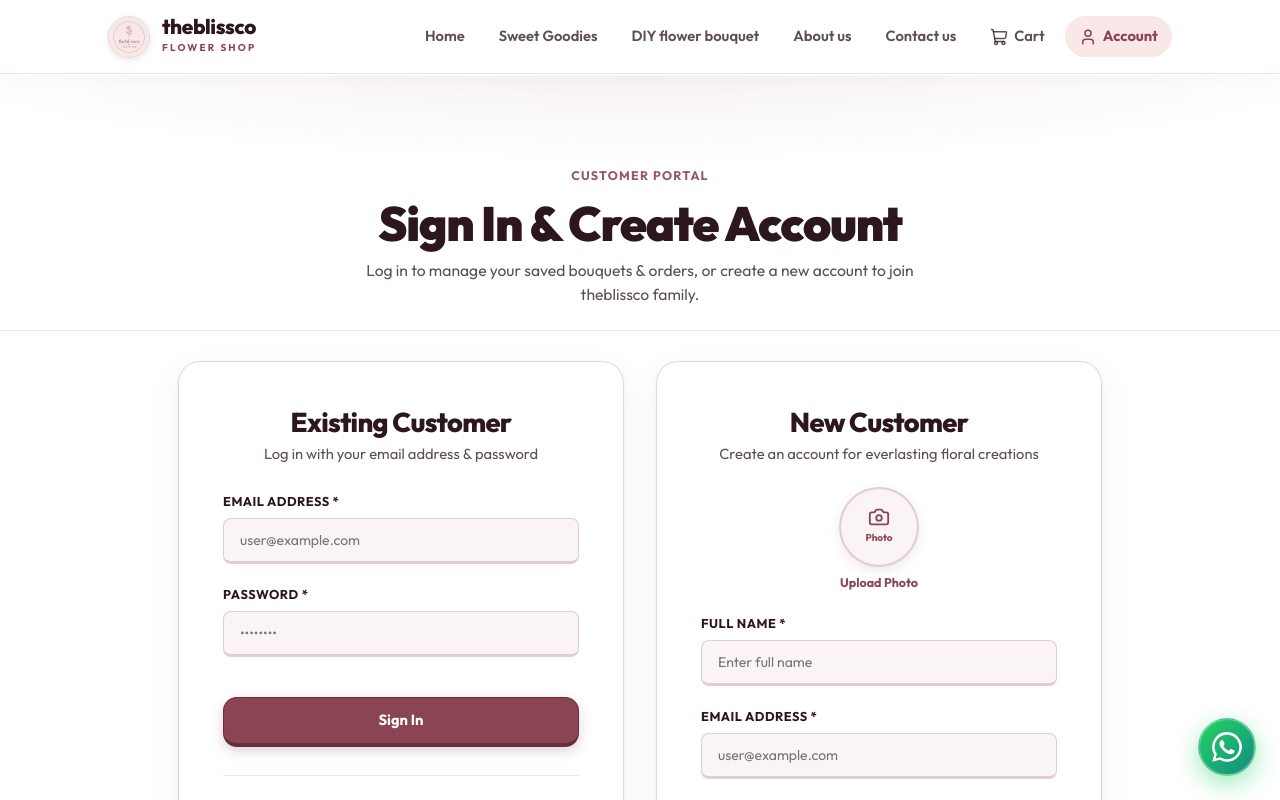
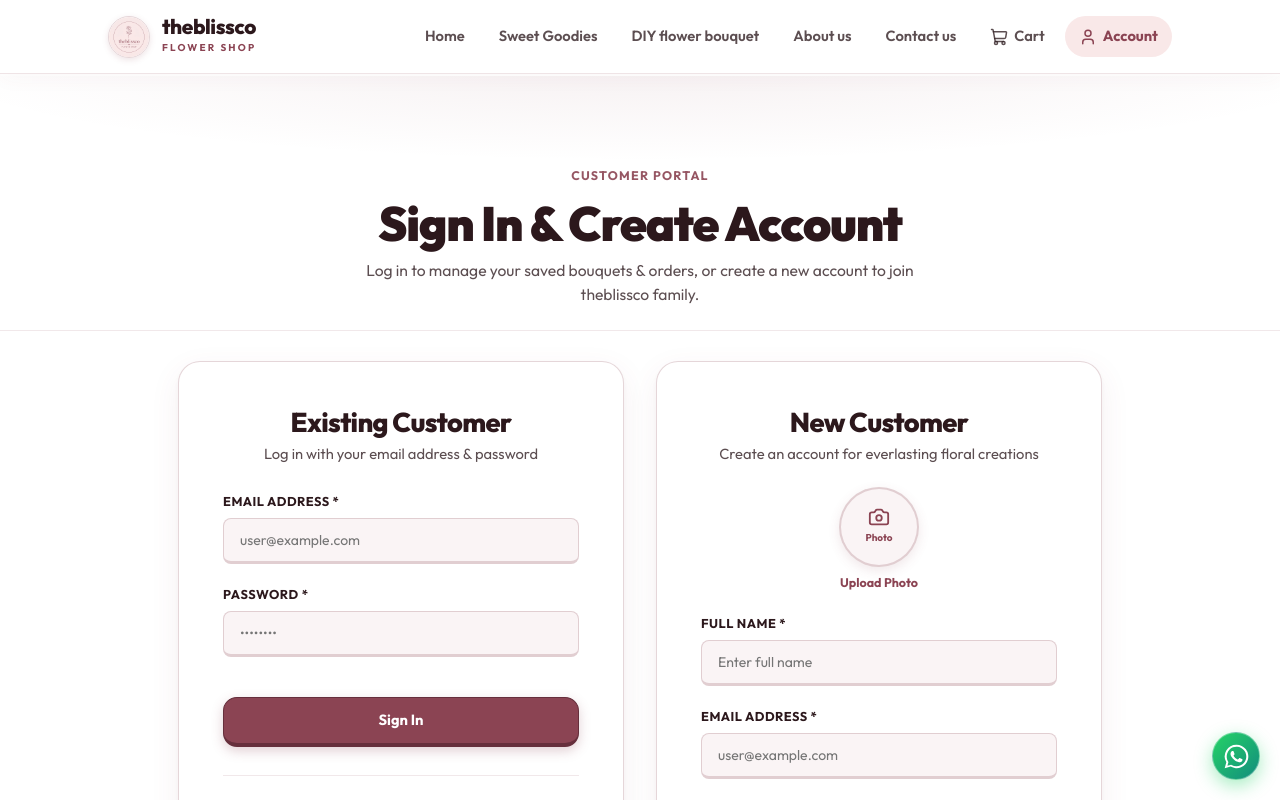
Before and after one commit to kishanptel/tbc-frontend, a React (Vite) app: page /account in a window 1280 px wide. Shown: the top 800 px of the page. Built offline with nearby package versions, Linux system fonts and the light colour scheme; no server answers.

Commit message:
Update WhatsApp float widget icon

```diff
--- a/src/components/WhatsAppWidget.jsx
+++ b/src/components/WhatsAppWidget.jsx
@@ -12,35 +12,35 @@ export default function WhatsAppWidget({ phone = "919265962281", defaultMessage
       className="whatsapp-float-btn"
       style={{
         position: 'fixed',
-        bottom: '24px',
-        right: '24px',
-        width: '58px',
-        height: '58px',
+        bottom: '20px',
+        right: '20px',
+        width: '48px',
+        height: '48px',
         borderRadius: '50%',
         background: 'linear-gradient(135deg, #25D366 0%, #128C7E 100%)',
         color: '#ffffff',
         display: 'flex',
         alignItems: 'center',
         justifyContent: 'center',
-        boxShadow: '0 8px 24px rgba(37, 211, 102, 0.45)',
+        boxShadow: '0 6px 18px rgba(37, 211, 102, 0.4)',
         zIndex: 9990,
         transition: 'all 0.3s cubic-bezier(0.34, 1.56, 0.64, 1)',
         cursor: 'pointer',
         textDecoration: 'none',
-        border: '2px solid rgba(255, 255, 255, 0.3)'
+        border: '1.5px solid rgba(255, 255, 255, 0.35)'
       }}
       onMouseEnter={(e) => {
-        e.currentTarget.style.transform = 'scale(1.12) translateY(-2px)';
-        e.currentTarget.style.boxShadow = '0 12px 28px rgba(37, 211, 102, 0.6)';
+        e.currentTarget.style.transform = 'scale(1.1) translateY(-2px)';
+        e.currentTarget.style.boxShadow = '0 10px 22px rgba(37, 211, 102, 0.55)';
       }}
       onMouseLeave={(e) => {
         e.currentTarget.style.transform = 'scale(1) translateY(0)';
-        e.currentTarget.style.boxShadow = '0 8px 24px rgba(37, 211, 102, 0.45)';
+        e.currentTarget.style.boxShadow = '0 6px 18px rgba(37, 211, 102, 0.4)';
       }}
     >
       <svg
-        width="34"
-        height="34"
+        width="27"
+        height="27"
         viewBox="0 0 32 32"
         fill="none"
         xmlns="http://www.w3.org/2000/svg"
```
